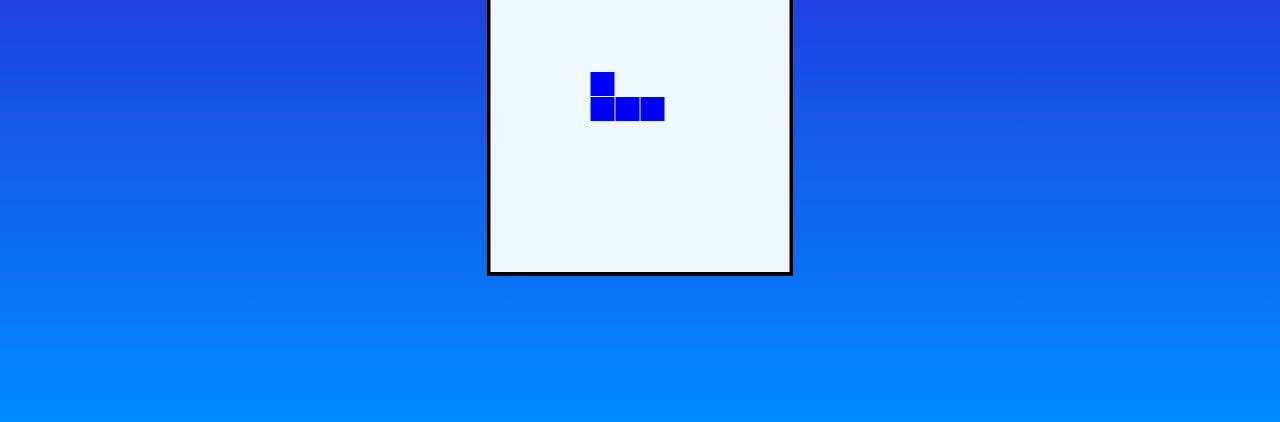
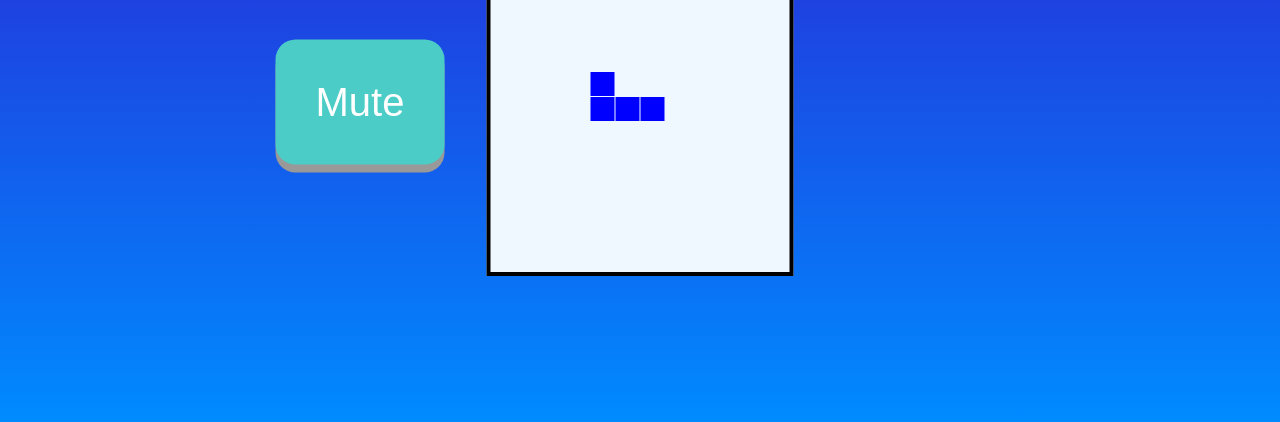
Before and after one commit to OGoggins/Tetra, a website with bundled scripts: page control/index.html in a window 1280 px wide. Shown: the part 378-800 px from the top of the page. Built offline with nearby package versions, Linux system fonts and the light colour scheme.

Commit message:
Timer and mute button added

```diff
--- a/control/canvas.mjs
+++ b/control/canvas.mjs
@@ -1,5 +1,5 @@
 
-import { rAF } from './game_functions.mjs';
+import { rAF, muteSound } from './game_functions.mjs';
 
 export const canvas = document.querySelector('#gameScreen');
 export const context = canvas.getContext('2d');
@@ -82,8 +82,10 @@ export let gameOver = false;
 export function showGameOver() {
   cancelAnimationFrame(rAF);
   gameOver = true;
-  const audio = new Audio('../assets/game-lose.wav');
-  audio.play();
+  if (muteSound === false) {
+    const audio = new Audio('../assets/game-lose.wav');
+    audio.play();
+  }
 }
 
 /*
--- a/control/controls.mjs
+++ b/control/controls.mjs
@@ -1,5 +1,5 @@
 import { gameOver } from './canvas.mjs';
-import { rotate, tetromino, validMove, placeTet, updateScore } from './game_functions.mjs';
+import { rotate, tetromino, validMove, placeTet, updateScore, muteSound } from './game_functions.mjs';
 
 
 export function controler(e) {
@@ -36,8 +36,10 @@ export function controler(e) {
       placeTet();
 
       updateScore(2);
-      const audio = new Audio('../assets/place.wav');
-      audio.play();
+      if (muteSound === false) {
+        const audio = new Audio('../assets/place.wav');
+        audio.play();
+      }
       return;
     }
 
@@ -78,8 +80,10 @@ export function handleTouch(touchendX, touchendY) {
       placeTet();
 
       updateScore(2);
-      const audio = new Audio('../assets/place.wav');
-      audio.play();
+      if (muteSound === false) {
+        const audio = new Audio('../assets/place.wav');
+        audio.play();
+      };
       return;
     }
 
--- a/control/game_functions.mjs
+++ b/control/game_functions.mjs
@@ -12,7 +12,7 @@ import { colours, canvas, context, showGameOver, playfield, blocks, playHight, p
 const tetrominoSequence = [];
 export const grid = 25;
 let timer = 30;
-// for playfield and blocks want them in canvas.mjs but get accessed before int errors so left them here for time being.
+export let muteSound = false;
 
 
 function getRandomInt(min, max) {
@@ -79,6 +79,7 @@ export function placeTet() {
     for (let col = 0; col < tetromino.matrix[row].length; col++) {
       if (tetromino.matrix[row][col]) {
         if (tetromino.row + row < 0) {
+          clearTimeout(countDown);
           return showGameOver();
         }
         playfield[tetromino.row + row][tetromino.col + col] = tetromino.name;
@@ -98,6 +99,7 @@ export function placeTet() {
       row--;
     }
   }
+  if (muteSound === false) {
     const audio = new Audio('../assets/line_clear.wav');
     switch (lineClearCounter) {
       case 1:
@@ -118,6 +120,7 @@ export function placeTet() {
         break;
       default:
         break;
+    }
   }
   tetromino = getNextTetromino();
 }
@@ -161,8 +164,10 @@ function loop() {
         tetromino.row--;
         placeTet();
         updateScore(1);
+        if (muteSound === false) {
           const audio = new Audio('../assets/place.wav');
           audio.play();
+        }
       }
     }
 
@@ -213,6 +218,48 @@ function dif(points) {
   }
 }
 
+// Timer function ///////////////////////////////////
+const countDown = window.setInterval(funcTimer, 1000);
+let disCount = document.querySelector('#timer');
+let minute = 5;
+let second = 0;
+
+
+function funcTimer() {
+
+  if (second === 0) {
+    if (minute != 0) {
+      second = 60;
+    } else if (minute == 0 && second == 0) {
+      clearTimeout(countDown);
+      return showGameOver();
+    }
+    minute = minute -1;
+  }
+  second = second-1;
+
+  if ( second <= 9) {
+    disCount.textContent = `Timer: ${minute}:0${second}`;
+  } else {
+    disCount.textContent = `Timer: ${minute}:${second}`;
+  }
+}
+////////////////////////////////////////////////////////
+
+export function muteFunc() {
+  const mute = document.querySelector('#mute');
+
+  if (muteSound != true) {
+    muteSound = true;
+    mute.classList.toggle("buttonColourRed");
+    mute.classList.toggle("buttonColour");
+  } else {
+    muteSound = false;
+    mute.classList.toggle("buttonColourRed");
+    mute.classList.toggle("buttonColour");
+  }
+}
+
 export function start() {
   tetromino = getNextTetromino();
   rAF = requestAnimationFrame(loop);
--- a/control/index.css
+++ b/control/index.css
@@ -7,14 +7,64 @@ html {
 
 #score {
     color: white;
-    font-size: large;
+    font-size: 2.5em;
     font-family: sans-serif;
     white-space: nowrap;
     text-overflow: clip;
 
-    padding-bottom: 40em;
+    padding-right: 14em;
+    padding-bottom: 10em;
+    position: absolute;
+}
 
+
+#timer {
+    color: white;
+    font-size: 2.5em;
+    font-family: sans-serif;
+    white-space: nowrap;
+    text-overflow: clip;
+
+    padding-right: 14em;
+    padding-bottom: 5em;
+    position: absolute;
 }
+
+.buttonColourRed {
+    outline: none;
+    color: #fc4444;
+    background-color: #fa881e;
+    border: none;
+    border-radius: 0.5em;
+    box-shadow: 0 0.2em #999;
+}
+
+
+.buttonColour {
+    outline: none;
+    color: #fff;
+    background-color: #4cccc6;
+    border: none;
+    border-radius: 0.5em;
+    box-shadow: 0 0.2em #999;
+}
+
+#mute {
+    font-size: 2.5em;
+    font-family: sans-serif;
+
+    padding: 1em 1em;
+    cursor: pointer;
+    text-align: center;
+    position:absolute;
+
+    margin-left: -7em;
+    margin-top: 2em;
+}
+
+
+.buttonColour:hover {background-color: #4393b3}
+.buttonColourRed:hover {background-color: #ff7b00}
 
 #gameScreen {
     border-style: solid;
--- a/control/index.html
+++ b/control/index.html
@@ -18,6 +18,8 @@
     <body>
         <canvas id="gameScreen" width="299" height="500" class="center"></canvas>
         <p id="score" class="center">Score: 0</p>
+        <p id="timer" class="center">Timer: 0</p>
+        <button id="mute" class="center buttonColour">Mute</button>
     </body>
 
 </html>
--- a/control/index.mjs
+++ b/control/index.mjs
@@ -2,7 +2,7 @@
 
 import { canvas, context } from './canvas.mjs';
 import { controler, handleTouch } from './controls.mjs';
-import { start } from './game_functions.mjs';
+import { start, muteFunc } from './game_functions.mjs';
 
 
 function init() {
@@ -26,6 +26,9 @@ function prepareEventListeners() {
     touchendY = event.changedTouches[0].clientY - touchstartY;
     handleTouch(touchendX, touchendY);
   });
+
+  const mute = document.querySelector('#mute');
+  mute.addEventListener('click', muteFunc);
 }
 
 async function registerSW() {
--- a/easy/index.css
+++ b/easy/index.css
@@ -12,9 +12,58 @@ html {
     white-space: nowrap;
     text-overflow: clip;
 
-    padding-bottom: 40em;
+    padding-right: 30em;
+    padding-bottom: 20em;
+    position: absolute;
+}
 
+#timer {
+    color: white;
+    font-size: large;
+    font-family: sans-serif;
+    white-space: nowrap;
+    text-overflow: clip;
+
+    padding-right: 30em;
+    padding-bottom: 10em;
+    position: absolute;
 }
+
+.buttonColourRed {
+    outline: none;
+    color: #fc4444;
+    background-color: #fa881e;
+    border: none;
+    border-radius: 0.5em;
+    box-shadow: 0 0.2em #999;
+}
+
+
+.buttonColour {
+    outline: none;
+    color: #fff;
+    background-color: #4cccc6;
+    border: none;
+    border-radius: 0.5em;
+    box-shadow: 0 0.2em #999;
+}
+
+#mute {
+    font-size: 2.5em;
+    font-family: sans-serif;
+
+    padding: 1em 1em;
+    cursor: pointer;
+    text-align: center;
+    position:absolute;
+
+    margin-left: -7em;
+    margin-top: 2em;
+}
+
+
+.buttonColour:hover {background-color: #4393b3}
+.buttonColourRed:hover {background-color: #ff7b00}
 
 #gameScreen {
     border-style: solid;
--- a/easy/index.mjs
+++ b/easy/index.mjs
@@ -2,7 +2,7 @@
 
 import { canvas, context } from './canvas.mjs';
 import { controler, handleTouch } from './controls.mjs';
-import { start } from './game_functions.mjs';
+import { start, muteFunc } from './game_functions.mjs';
 
 
 function init() {
@@ -26,6 +26,9 @@ function prepareEventListeners() {
     touchendY = event.changedTouches[0].clientY - touchstartY;
     handleTouch(touchendX, touchendY);
   });
+
+  const mute = document.querySelector('#mute');
+  mute.addEventListener('click', muteFunc);
 }
 
 async function registerSW() {
```
Also changed, not shown: easy/canvas.mjs (+5 -3 lines), easy/controls.mjs (+9 -5 lines), easy/game_functions.mjs (+50 -1 lines), easy/index.html (+2 -0 lines), start/index.html (+2 -2 lines). Lines whose indentation alone changed are shown as unchanged.
